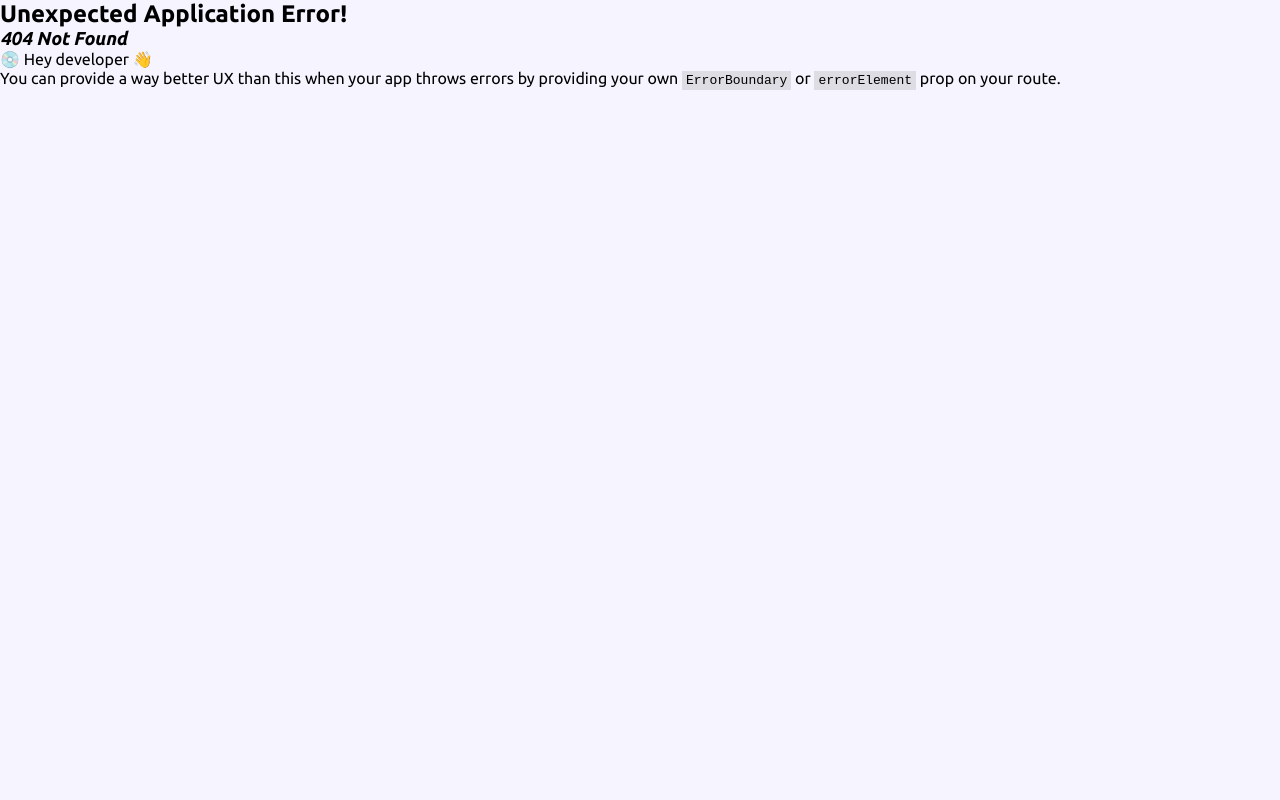
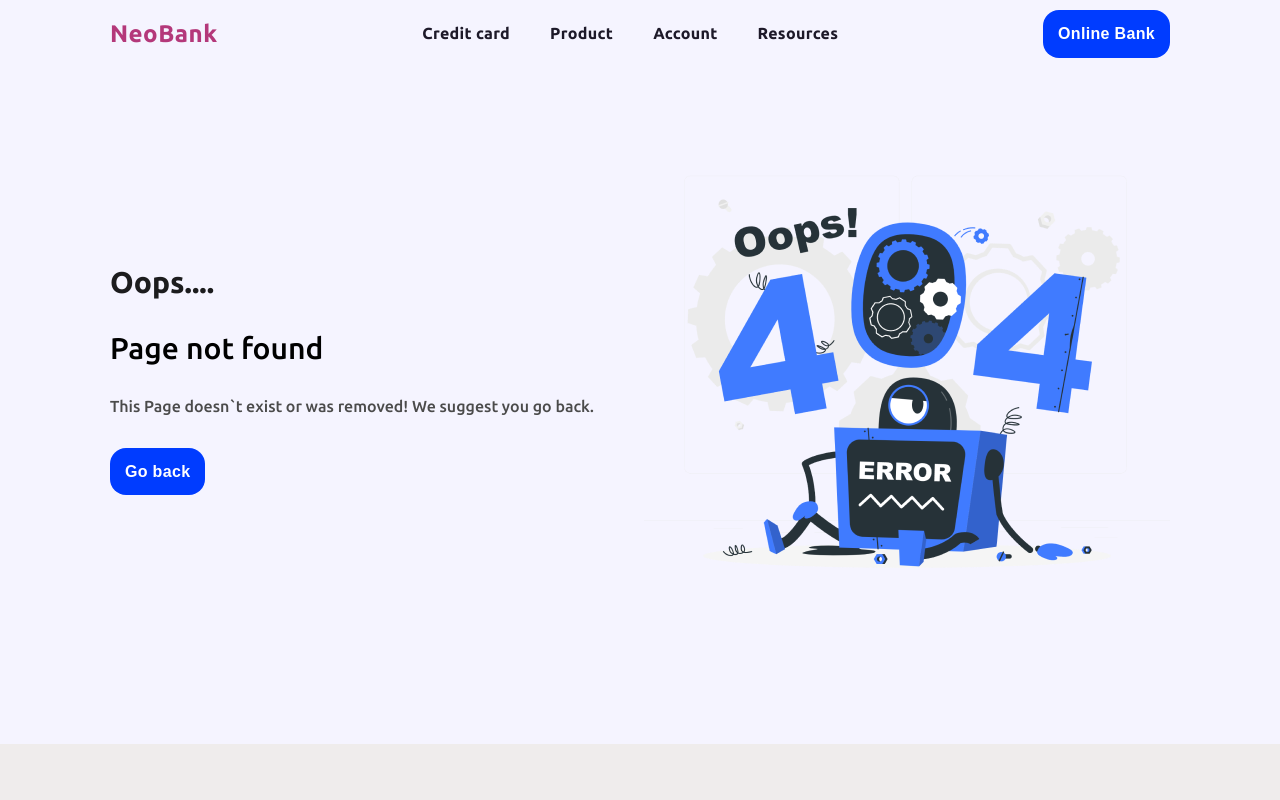
Before and after one commit to Dissperss/NeoBank, a React (Vite) app: page /about in a window 1280 px wide. Before the commit this address had no page. Shown: the top 800 px of the page. Built offline with nearby package versions, Linux system fonts and the light colour scheme.

Commit message:
feat: not found page

```diff
--- a/src/app/providers/router/router.tsx
+++ b/src/app/providers/router/router.tsx
@@ -3,6 +3,7 @@ import { createBrowserRouter } from 'react-router-dom'
 import { MainLayout } from '@/app/layouts/MainLayout'
 import { HomePage } from '@/pages/home'
 import { LoanPage } from '@/pages/loan'
+import { NotFoundPage } from '@/pages/notFound'
 
 export const router = createBrowserRouter([
     {
@@ -17,6 +18,10 @@ export const router = createBrowserRouter([
                 path: 'loan',
                 element: <LoanPage />,
             },
+            {
+                path: '*',
+                element: <NotFoundPage />,
+            },
         ],
     },
 ])
--- /dev/null
+++ b/src/pages/notFound/NotFoundPage.module.css
@@ -0,0 +1,33 @@
+.not__found_wrapper {
+    padding-top: 50px;
+    display: flex;
+    align-items: center;
+    justify-content: space-between;
+}
+
+.not__found_title {
+    font-weight: 700;
+    font-size: 30px;
+    line-height: 112%;
+    color: #1c1c1e;
+}
+
+.not__found_subtitle {
+    margin-top: 32px;
+    font-weight: 500;
+    font-size: 30px;
+    line-height: 112%;
+    color: #000;
+}
+
+.not__found_text {
+    margin-top: 32px;
+    font-weight: 500;
+    font-size: 16px;
+    line-height: 112%;
+    color: #4b4b4b;
+}
+
+.not__found_btn {
+    margin-top: 32px;
+}
--- /dev/null
+++ b/src/pages/notFound/NotFoundPage.tsx
@@ -0,0 +1,33 @@
+import { useNavigate } from 'react-router-dom'
+import { Button } from '@/shared/ui/button'
+import err from '@/shared/assets/images/notFoundPage/404.png'
+import styles from './NotFoundPage.module.css'
+import { Container } from '@/shared/ui/container'
+
+export const NotFoundPage = () => {
+    const navigate = useNavigate()
+
+    return (
+        <Container>
+            <div className={styles.not__found_wrapper}>
+                <div className={styles.not__found_block}>
+                    <h2 className={styles.not__found_title}>Oops....</h2>
+                    <h2 className={styles.not__found_subtitle}>
+                        Page not found
+                    </h2>
+                    <p className={styles.not__found_text}>
+                        This Page doesn`t exist or was removed! We suggest you
+                        go back.
+                    </p>
+                    <Button
+                        className={styles.not__found_btn}
+                        onClick={() => navigate('/')}
+                    >
+                        Go back
+                    </Button>
+                </div>
+                <img src={err} alt="Error, page not found" />
+            </div>
+        </Container>
+    )
+}
--- /dev/null
+++ b/src/pages/notFound/index.ts
@@ -0,0 +1 @@
+export { NotFoundPage } from './NotFoundPage'
```
Also changed, not shown: src/shared/assets/images/notFoundPage/404.png (added).
